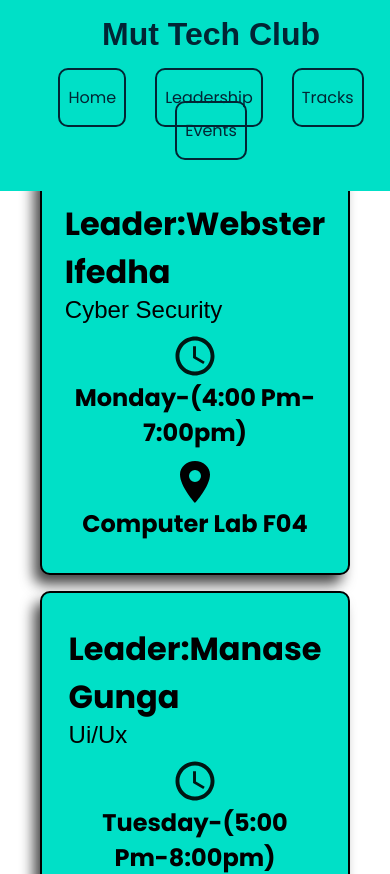
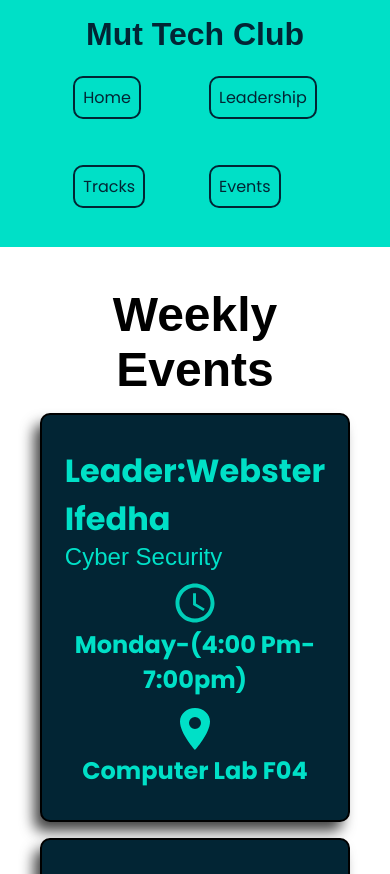
Before and after one commit to miriammugure/mut_tech_club, a React (Vite) app: page /Events in a window 390 px wide. Shown: the top 874 px of the page. Built offline with nearby package versions, Linux system fonts and the light colour scheme; a web font is replaced by a local one.

Commit message:
add all the necessary updates and changes to the project

```diff
--- a/src/components/Footer/Footer.css
+++ b/src/components/Footer/Footer.css
@@ -6,4 +6,6 @@
   font-size: 1rem;
   font-family: var(--primary-font);
   text-transform: uppercase;
+  background-color: var(--secondary-color);
+  color: var(--primary-color);
 }
--- a/src/components/Header/Header.css
+++ b/src/components/Header/Header.css
@@ -1,11 +1,9 @@
 .container {
   display: flex;
-  min-width: 100vw;
+  /* min-width: 100vw; */
   justify-content: space-around;
   align-items: center;
   background-color: var(--primary-color);
-  position: fixed;
-  z-index: 100;
   padding: 1rem;
 }
 .logo {
@@ -22,7 +20,6 @@
   padding: 1rem;
 }
 .nav-list {
-  min-width: 100%;
   display: flex;
   list-style: none;
   gap: 4rem;
@@ -46,106 +43,23 @@
   color: var(--background-color);
 }
 
-@media screen and (max-width: 450px) {
-  .nav-list {
-    gap: 0.5rem;
-    min-width: 100vw;
+@media screen and (max-width: 653px) {
+  .container {
+    display: flex;
+    flex-direction: column;
   }
-  .links {
-    font-size: 1rem;
-    padding: 1rem 0.5em 1rem 0.5rem;
+}
+@media screen and (max-width: 504px) {
+  .container {
+    width: 100%;
+    display: flex;
+    flex-direction: column;
   }
   .logo {
     font-size: 1rem;
   }
-}
-@media screen and (max-width: 412px) {
-  .nav {
-    width: 100vw;
-    font-size: 0.5rem;
-  }
   .nav-list {
-    gap: 0.5rem;
-    min-width: 100%;
-  }
-  .logo {
-    font-size: 1rem;
+    display: grid;
+    grid-template-columns: auto auto;
   }
 }
-@media screen and (max-width: 400px) {
-  .nav {
-    width: 100vw;
-    font-size: 0.5rem;
-  }
-  .nav-list {
-    gap: 0.5rem;
-    flex-wrap: wrap;
-  }
-  .logo {
-    font-size: 1rem;
-  }
-}
-@media screen and (max-width: 545) {
-  .nav {
-    width: 100vw;
-  }
-  .nav-list {
-    min-width: 100%;
-    gap: 0.5px;
-  }
-}
-@media screen and (max-width: 768px) {
-  .container {
-    display: flex;
-    flex-direction: column;
-    align-items: center;
-    justify-content: center;
-  }
-  .logo {
-    text-align: center;
-  }
-  .nav {
-    width: 100vw;
-  }
-  .nav-list {
-    width: 100%;
-    display: flex;
-    justify-content: space-around;
-  }
-}
-@media screen and (max-width: 830px) {
-  .container {
-    display: flex;
-    flex-direction: column;
-    align-items: center;
-    justify-content: center;
-  }
-  .logo {
-    text-align: center;
-  }
-  .nav-list {
-    display: flex;
-    justify-content: space-around;
-  }
-  .links {
-    font-size: 2rem;
-  }
-}
-@media screen and (max-width: 700px) {
-  .container {
-    display: flex;
-    flex-direction: column;
-    align-items: center;
-    justify-content: center;
-  }
-  .logo {
-    text-align: center;
-  }
-  .nav-list {
-    display: flex;
-    justify-content: space-around;
-  }
-  .links {
-    font-size: 1rem;
-  }
-}
--- a/src/pages/Events/Events.css
+++ b/src/pages/Events/Events.css
@@ -15,6 +15,7 @@
   display: flex;
   align-items: center;
   justify-content: center;
+  text-align: center;
   font-family: var(--secondary-font);
   font-size: 2rem;
   text-transform: capitalize;
@@ -57,7 +58,8 @@
 }
 .eventBox {
   display: flex;
-  background-color: var(--primary-color);
+  background-color: var(--secondary-color);
+  color: var(--primary-color);
   flex-direction: column;
   justify-content: center;
   align-items: center;
@@ -74,8 +76,8 @@
 }
 .eventBox:hover {
   transform: translateY(2px);
-  background-color: #ece8e8;
-  color: #000;
+  background-color: #010101;
+  color: var(--primary-color);
 }
 .lName {
   display: flex;
@@ -98,7 +100,7 @@
 }
 .event svg {
   font-size: 3rem;
-  fill: #000;
+  fill: var(--primary-color);
   font-weight: bold;
 }
 .event p {
@@ -115,7 +117,7 @@
 }
 .location svg {
   font-size: 3rem;
-  fill: #000;
+  fill: var(--primary-color);
   font-weight: bold;
 }
 .location p {
--- a/src/pages/Tracks/Tracks.css
+++ b/src/pages/Tracks/Tracks.css
@@ -2,6 +2,10 @@
   min-height: 100vh;
   gap: 2rem;
   padding: 2rem;
+  display: flex;
+  flex-direction: column;
+  align-items: center;
+  justify-content: center;
 }
 .trackContainerBox {
   min-width: 100%;
@@ -84,9 +88,9 @@
   font-family: var(--primary-font);
   padding: 1rem;
 }
+
 .input-form {
   width: 50%;
-  margin: 1rem;
   min-height: 36rem;
   border: 2px solid black;
   box-shadow: -7px 10px 14px -1px rgba(0, 0, 0, 0.75);
--- a/src/pages/Tracks/Tracks.jsx
+++ b/src/pages/Tracks/Tracks.jsx
@@ -7,6 +7,7 @@ import uiuxImg from "../../assets/uiux.jpeg";
 import mobileImg from "../../assets/mobile.jpg";
 import cloudImg from "../../assets/cloud.jpg";
 import powerImg from "../../assets/powerplatform.jpg";
+
 function Tracks() {
   return (
     <div>
@@ -47,7 +48,7 @@ function Tracks() {
           />
         </div>
         <div className="input-form">
-          <legend>fill out</legend>
+          <legend>fill out this form:</legend>
           <form action="">
             <label htmlFor="name">name</label>
             <input type="text" placeholder="John Doe" />
--- a/src/pages/Tracks/track.jsx
+++ b/src/pages/Tracks/track.jsx
@@ -15,4 +15,5 @@ const Track = ({ trackImg, trackName, trackDescription }) => {
     </div>
   );
 };
+
 export default Track;
```
